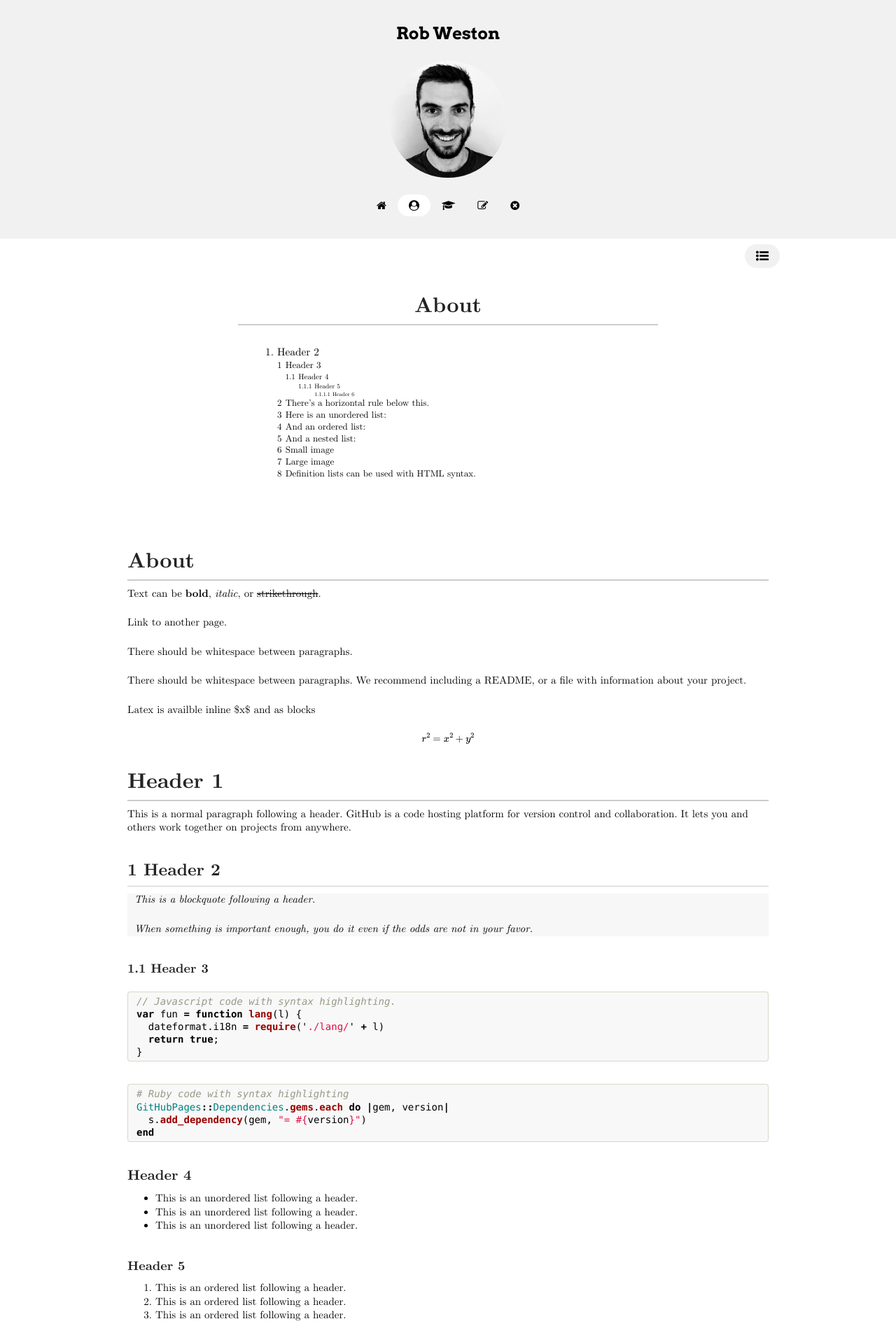
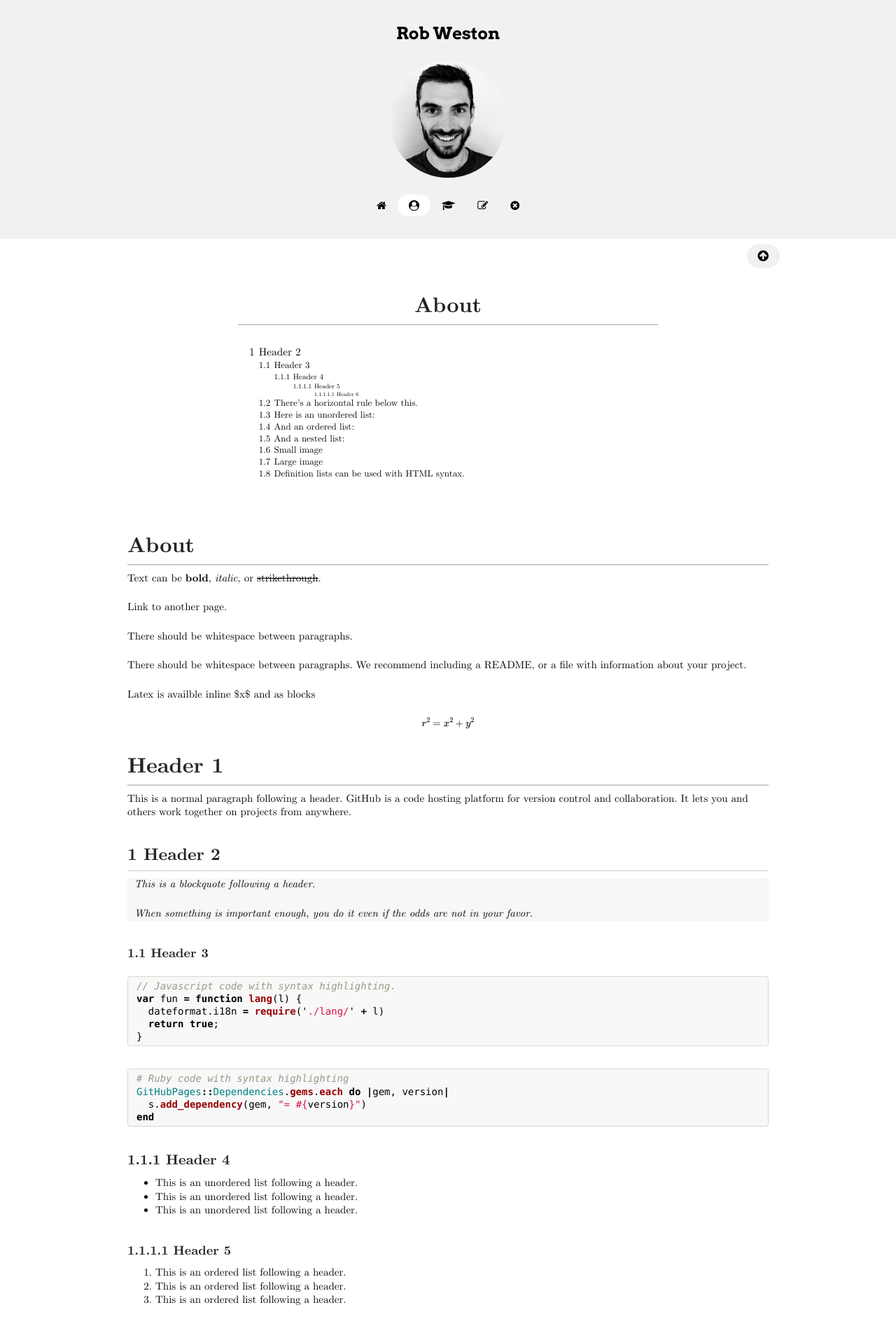
Before and after one commit to robw4/robw4.github.io, a Jekyll site: the page built from about.md, in a window 1280 px wide. Shown: the top 1905 px of the page at 70% size. Built offline with Jekyll 4.4.1, drawn with Linux system fonts in a browser that asks for light colours; formulas are drawn with MathJax 3; our own code applies the rules of GitHub Pages for plain Markdown files.

Commit message:
Fixed numbers on headings and table of contents. Added link hightlighting for toc

```diff
--- a/_layouts/page.html
+++ b/_layouts/page.html
@@ -5,7 +5,7 @@
 <div class="w3-content w3-padding" style="max-width:{{ site.max-width }}">
     <div class="w3-bar sticky">
         <button class="w3-button w3-large w3-left-align header w3-hover-amber w3-light-gray w3-round-xxlarge w3-right" style="outline:none">
-            <a href="#heading"><i class="fa fa-list-ul" aria-hidden="true"></i><small class="header"></small></a>
+            <a href="#heading"><i class="fa fa-arrow-circle-up" aria-hidden="true"></i><small class="header"></small></a>
         </button>
     </div>
 
@@ -16,8 +16,8 @@
             {{ if page.abstract }}
                 <p><em>{{ page.abstract }}</em></p>
             {{ endif }}
-            <div class="w3-content w3-padding w3-container" style="font-size: large; font-position: center">
-                {% include toc.html h_min=2 html=content ordered=true item_class="toc-entry" class="toc"%}
+            <div class="w3-content w3-padding w3-container toc" style="font-size: large; font-position: center">
+                {% include toc.html h_min=2 html=content ordered=true %}
             </div>
         </div>
         <div class="w3-col l3 m0 s0 w3-container"><p></p></div>
--- a/_sass/custom-style.scss
+++ b/_sass/custom-style.scss
@@ -51,21 +51,36 @@
   #toc-side-bar{ display: block; position: sticky}   /* hide it on larger screens */
 }
 
-body {
-  counter-reset: h2counter;
-}
-h1 {
-  counter-reset: h2counter;
-}
-h2:before {
-  content: counter(h2counter) "\0000a0";
-  counter-increment: h2counter;
-  counter-reset: h3counter;
-}
-h3:before {
-  content: counter(h2counter) "." counter(h3counter) "\0000a0";
-  counter-increment: h3counter;
-}
+//body {
+//  counter-reset: h2counter;
+//}
+//h1 {
+//  counter-reset: h2counter;
+//}
+//h2:before {
+//  content: counter(h2counter) "\0000a0";
+//  counter-increment: h2counter;
+//  counter-reset: h3counter;
+//}
+//h3:before {
+//  content: counter(h2counter) "." counter(h3counter) "\0000a0";
+//  counter-increment: h3counter;
+//}
+
+body {counter-reset: h2}
+h2 {counter-reset: h3}
+h3 {counter-reset: h4}
+h4 {counter-reset: h5}
+h5 {counter-reset: h6}
+
+h2:before {counter-increment: h2; content: counter(h2) " "}
+h3:before {counter-increment: h3; content: counter(h2) "." counter(h3) " "}
+h4:before {counter-increment: h4; content: counter(h2) "." counter(h3) "." counter(h4) " "}
+h5:before {counter-increment: h5; content: counter(h2) "." counter(h3) "." counter(h4) "." counter(h5) " "}
+h6:before {counter-increment: h6; content: counter(h2) "." counter(h3) "." counter(h4) "." counter(h5) "." counter(h6) " "}
+
+h2.nocount:before, h3.nocount:before, h4.nocount:before, h5.nocount:before, h6.nocount:before { content: ""; counter-increment: none }
+
 
 
 @font-face {
@@ -191,14 +206,14 @@
   font-weight:700;
 }
 
-.toc-entry li ol p a body{
-  font-weight: bold;
-
+.toc a:hover {
+  text-decoration: underline;
 }
 
 .toc li {
   font-size: 85%;
 }
+
 
 .toc ol {
   list-style-type: none;
```
